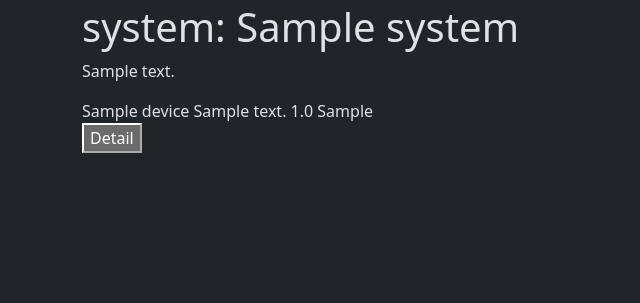
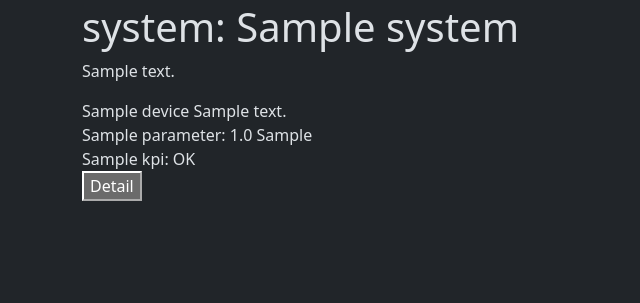
Before and after one commit to IamBahno/IIS-Project, a Flask app: page /systems/1 in a window 1280 px wide. Shown: the part 53-356 px from the top of the page, without its empty margins (0-640 px from the left). Run offline with Flask 3, Linux system fonts and the light colour scheme; tables that the repository leaves empty hold one stand-in row (values such as "Sample post").

Commit message:
kpi display

```diff
--- a/app/auth/routes.py
+++ b/app/auth/routes.py
@@ -6,7 +6,18 @@ from datetime import datetime
 
 auth = Blueprint('auth', __name__)
 
-
+#TODO pridat kpi do systemu, vsechny kpi projit, pokud jes aspon jedno "KO" hodit tam ko, nebo tak neco
+#TODO kpi delete
+#TODO nekam vypisovat veci jako kpi jmneo popis etc.
+#TODO u vytvareni kpi, udelat nejak ze musi byt nastavenej aspon jedna limit, kontrolovat ze jedna mensi hodnota je oprvdu mensi, regexi na zadavani cisel
+#TODO delete device v system deatilu nebo device detailu
+#TODO oddelat ze v register formulari si vybiras role, (mozna pridelaat ze admin muze davat ostatnim adim role)
+#TODO udelat edit ke vsemu (edit jmena osoby,kpi hodnoty, jmena device etc.....) bud predelat create page aby meli parameter create/edit
+#                       a pak to tam dost prepsat nebo zkopirovat veci z create a predelat to na edit
+#TODO vypisovat vsude nejakej rozumnej header (treaba kdyz vytvaris device aby byl tam byl vypsanej system nebo tak neco )
+#TODO zajisti koretkni vstupy
+#TODO zajistit aby pri zadani neplatny hodnoty jako unikatni jmeno atd. nespadl program
+#TODO oznacit poviny pole, aby program nepadal pri nezadani tech nepoviny atd...
 
 @auth.route("/login", methods=['GET', 'POST'])
 def login():
@@ -65,7 +76,6 @@ def register():
 def home():
     return redirect(url_for('auth.systems'))
 
-# TODO pridat kpi
 @auth.route("/systems",methods=['GET', 'POST'])
 def systems():
     if request.method == 'POST':
@@ -107,7 +117,6 @@ def systems():
     return render_template('systems.html',systems=systems)
 
 
-#TODO delete device
 @auth.route("/systems/<system_id>",methods=['GET', 'POST'])
 def system_detail(system_id):
     if request.method == "GET" and "device-detail" in request.values:
@@ -137,7 +146,11 @@ def system_detail(system_id):
         values = [Value.query.filter_by(parameter=parameter.id,device=device.id).order_by(Value.timestamp.desc()).first() for parameter in parameters]
         values_of_devices.append(values)
 
-    return render_template('system_detail.html',system=system,devices=devices,user=current_user,zip = zip,parameters = parameters_of_devices,values=values_of_devices)
+        #list of kpis for each parameter
+    kpis_of_devices = [[Kpi.query.filter_by(parameter_id=parameter.id,system=system_id).all() for parameter in parameters] for parameters in parameters_of_devices]
+    kpis_states = [get_kpi_states(values,kpis) for values,kpis in zip(values_of_devices,kpis_of_devices)]
+    return render_template('system_detail.html',system=system,devices=devices,user=current_user,zip = zip,parameters = parameters_of_devices,
+                           values=values_of_devices,kpis_of_devices=kpis_of_devices,kpis_states_of_devices=kpis_states)
 
 
 @auth.route("/systems/<system_id>/<device_id>",methods=['GET', 'POST'])
@@ -153,10 +166,16 @@ def device_detail(system_id, device_id):
         db.session.commit()
     device = Device.query.filter_by(id=device_id).first()
     device_type = DeviceType.query.filter_by(id=device.device_type_id).first()
+    #list of parameters
     parameters = device_type.parameters
+    #list of values
     values = [Value.query.filter_by(parameter=parameter.id,device=device.id).order_by(Value.timestamp.desc()).first() for parameter in parameters]
-
-    return render_template('device_detail.html', device_id=int(device_id), system_id=int(system_id),user=current_user,values=values,parameters=parameters,default_datetime=datetime.now().strftime('%Y-%m-%dT%H:%M:%S'),zip=zip)
+    #list of kpis for each parameter
+    kpis = [Kpi.query.filter_by(parameter_id=parameter.id,system=system_id).all() for parameter in parameters]
+    #list of kpi states for parameters
+    kpi_states = get_kpi_states(values,kpis)
+    return render_template('device_detail.html', device_id=int(device_id), system_id=int(system_id),user=current_user,values=values,
+                           parameters=parameters,kpis=kpis,kpi_parameters_states=kpi_states,default_datetime=datetime.now().strftime('%Y-%m-%dT%H:%M:%S'),zip=zip)
 
 @auth.route("/systems/<system_id>/create",methods=['GET', 'POST'])
 def device_create(system_id):
@@ -197,11 +216,44 @@ def system_create():
 
 @auth.route("/systems/<system_id>/kpi/create",methods=['GET','POST'])
 def kpi_create(system_id):
-    if "add-kpi" in request.values:
+    if "add-kpi-form" in request.values:
         parameters = parameters_of_system(system_id)
         return render_template('kpi_create.html',parameters=parameters)
+    elif "create-kpi" in request.values:
+        lower_limit = float(request.values["lower_limit"]) if request.values["lower_limit"] != "" else None
+        upper_limit = float(request.values["upper_limit"]) if request.values["upper_limit"] != "" else None
+        kpi = Kpi(name=request.values["kpi_name"],description=request.values["kpi_description"],system=system_id,
+                  parameter_id=int(request.values['parameter']),lower_limit=lower_limit,upper_limit=upper_limit,creater=current_user.id)
+        db.session.add(kpi)
+        db.session.commit()
+        return redirect(f'/systems/{system_id}')
 
     return "<p>nevadi</p>"
+
+def get_kpi_states(values,kpis_for_parameters):
+    kpis_states_for_parameters = []
+    for kpis,value in zip(kpis_for_parameters,values):
+        kpis_states = []
+        for kpi in kpis:
+            if value == None or value.value == None:
+                kpis_states.append("KO")
+            elif kpi.lower_limit == None:
+                if value.value <= kpi.upper_limit:
+                    kpis_states.append("OK")
+                else:
+                    kpis_states.append("KO")
+            elif kpi.upper_limit == None:
+                if value.value >= kpi.lower_limit:
+                    kpis_states.append("OK")
+                else:
+                    kpis_states.append("KO")
+            else:
+                if value.value <= kpi.upper_limit and value.value >= kpi.lower_limit:
+                    kpis_states.append("OK")
+                else:
+                    kpis_states.append("KO")
+        kpis_states_for_parameters.append(kpis_states)
+    return kpis_states_for_parameters
 
 # @auth.route("/test",methods=['GET', 'POST'])
 # @login_required
--- a/app/templates/system_detail.html
+++ b/app/templates/system_detail.html
@@ -26,11 +26,14 @@
     {% endif %}
 
     <!--  TODO parameter values -->
-    {% for device,parameters,values in zip(devices,parameters,values) %}
+    {% for device,parameters,values,kpis_of_parameters,kpis_states_of_parameters in zip(devices,parameters,values,kpis_of_devices,kpis_states_of_devices) %}
         {{device.name}} {{device.description}}
-
-            {% for parameter,value in zip(parameters,values) %}
-                {{value.value}} {{parameter.unit}}<br>
+            <br>
+            {% for parameter,value,kpis,kpi_states in zip(parameters,values,kpis_of_parameters,kpis_states_of_parameters) %}
+                {{parameter.name}}: {{value.value}} {{parameter.unit}}<br>
+                    {% for kpi,kpi_state in zip(kpis,kpi_states) %}
+                        {{kpi.name}}: {{kpi_state}}<br>
+                    {% endfor %}
             {% endfor %}
 
 
@@ -49,7 +52,7 @@
             <button type="submit" name="add-device">Add device</button>
         </form>
         <form method="POST" action="/systems/{{system.id}}/kpi/create">
-            <button type="submit" name="add-kpi">Define kpi</button>
+            <button type="submit" name="add-kpi-form">Define kpi</button>
         </form>
     {% endif %}
 
```
Also changed, not shown: app/templates/device_detail.html (+5 -2 lines), app/templates/kpi_create.html (+22 -5 lines).
